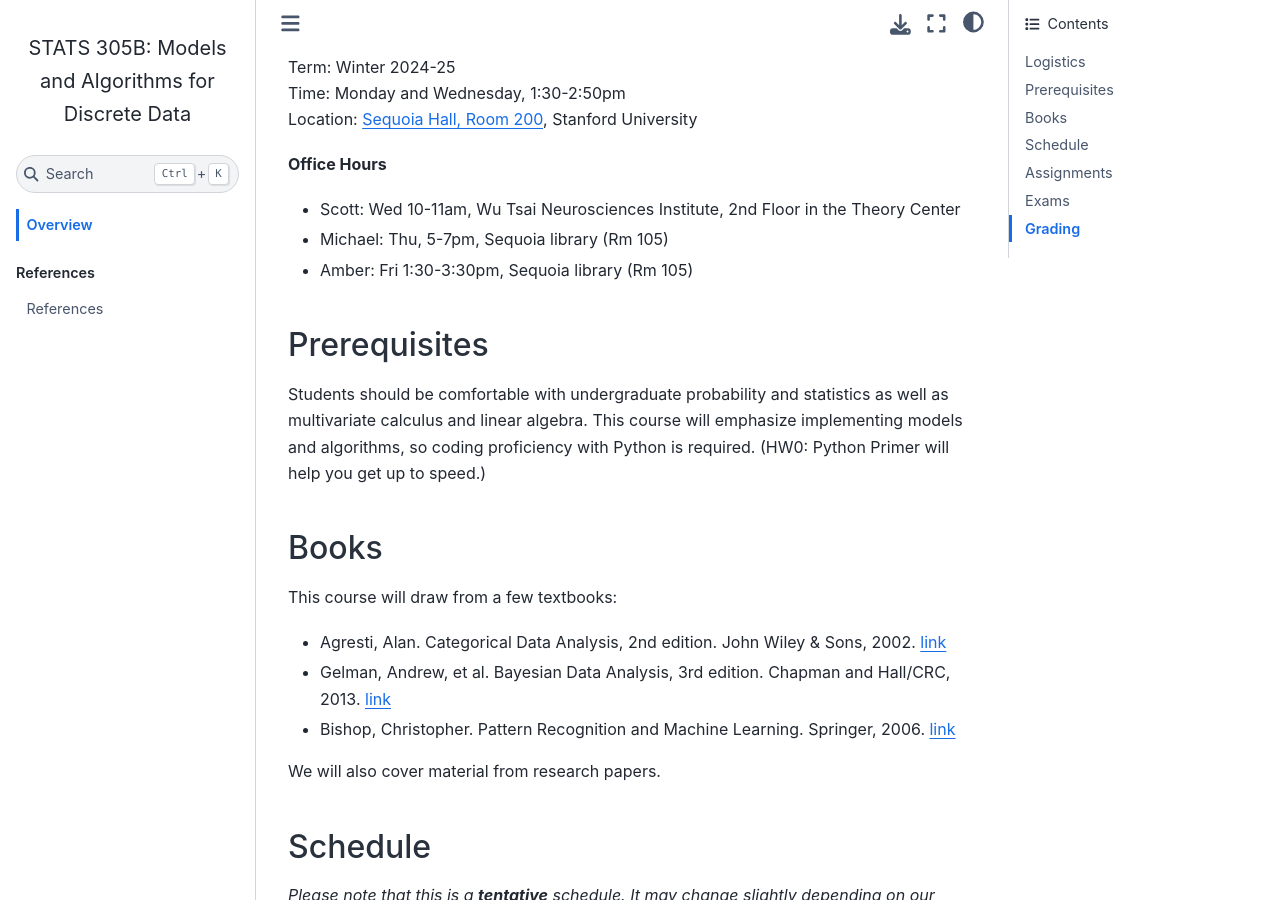
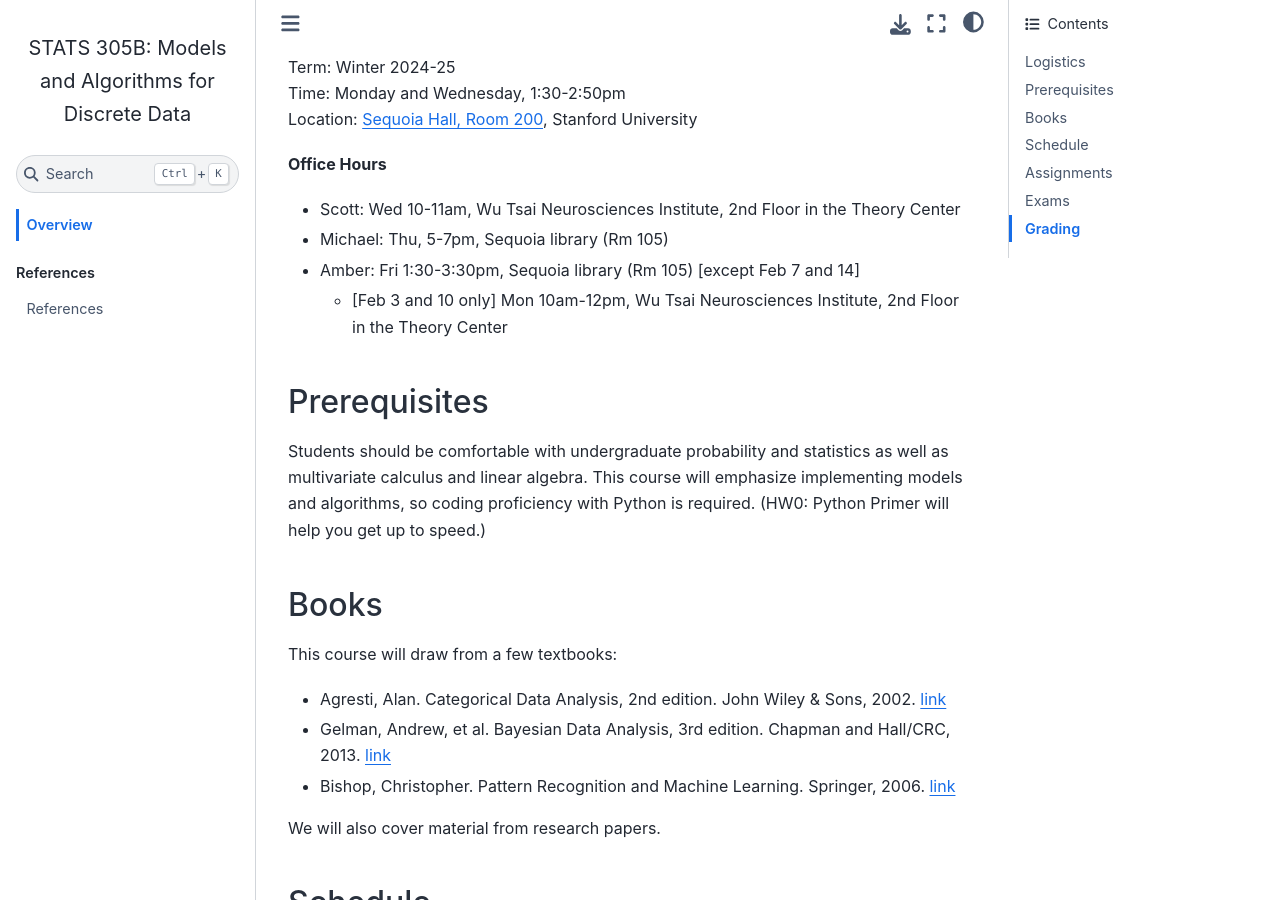
Before and after one commit to slinderman/stats305b, a Jupyter Book: the page built from index.md, in a window 1280 px wide and 900 px high, scrolled down 469 px. Built offline with Jupyter Book 1.0.4 settings and Sphinx 7.4.7 and the Sphinx Book theme 1.1.4, drawn with Linux system fonts in a browser that asks for light colours; pages that are not in the unit, such as notebooks, are missing from menus; cross-references to code outside the pages are shown as plain code.

Commit message:
Update Amber's OH times

```diff
--- a/index.md
+++ b/index.md
@@ -10,10 +10,10 @@ Time: Monday and Wednesday, 1:30-2:50pm <br>
 Location: [Sequoia Hall, Room 200](https://campus-map.stanford.edu/?srch=Sequoia+Hall+200), Stanford University
 
 **Office Hours**
-- Scott: Wed 10-11am, Wu Tsai Neurosciences Institute, 2nd Floor in the Theory Center
-- Michael: Thu, 5-7pm, Sequoia library (Rm 105)
-- Amber: Fri 1:30-3:30pm, Sequoia library (Rm 105)
-
+* Scott: Wed 10-11am, Wu Tsai Neurosciences Institute, 2nd Floor in the Theory Center
+* Michael: Thu, 5-7pm, Sequoia library (Rm 105)
+* Amber: Fri 1:30-3:30pm, Sequoia library (Rm 105) [except Feb 7 and 14]
+    * [Feb 3 and 10 only] Mon 10am-12pm, Wu Tsai Neurosciences Institute, 2nd Floor in the Theory Center
 
 ## Prerequisites
 Students should be comfortable with undergraduate probability and statistics as well as multivariate calculus and linear algebra. This course will emphasize implementing models and algorithms, so coding proficiency with Python is required. (HW0: Python Primer will help you get up to speed.)
```
